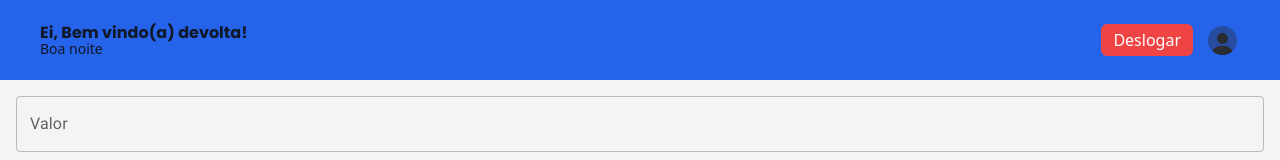
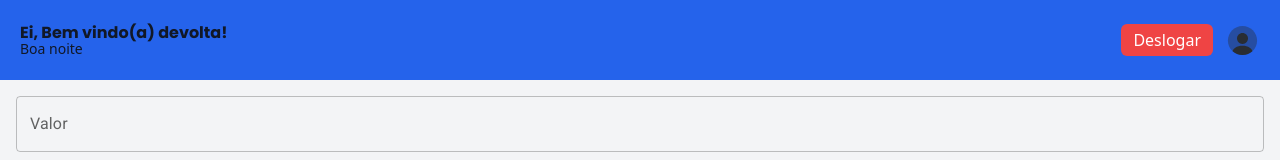
Before and after one commit to DevGui28/wallet-web, a Next.js app: page /new/salaries in a window 1280 px wide. Shown: the top 160 px of the page. Built offline with nearby package versions, Linux system fonts and the light colour scheme; no server answers.

Commit message:
feat: Update Header component styling and layout

```diff
--- a/src/components/Header.tsx
+++ b/src/components/Header.tsx
@@ -4,8 +4,8 @@ import Link from 'next/link'
 
 export default function Header() {
   return (
-    <header className="flex h-20 w-screen items-center justify-center bg-blue-600 px-10">
-      <div className="flex w-1/2 flex-col">
+    <header className="flex h-20 w-screen items-center justify-center bg-blue-600 px-5">
+      <div className="flex w-3/5 flex-col">
         <h1 className="poppins-bold text-gray-900">
           Ei, Bem vindo(a) devolta!
         </h1>
@@ -13,7 +13,7 @@ export default function Header() {
           {welcomePerson(new Date())}
         </p>
       </div>
-      <div className="flex w-1/2 items-center justify-end gap-3">
+      <div className="flex w-2/5 items-center justify-end gap-3">
         <Link href="/api/loggout">
           <button className="rounded-md bg-red-500 px-3 py-1 text-white">
             Deslogar
```
